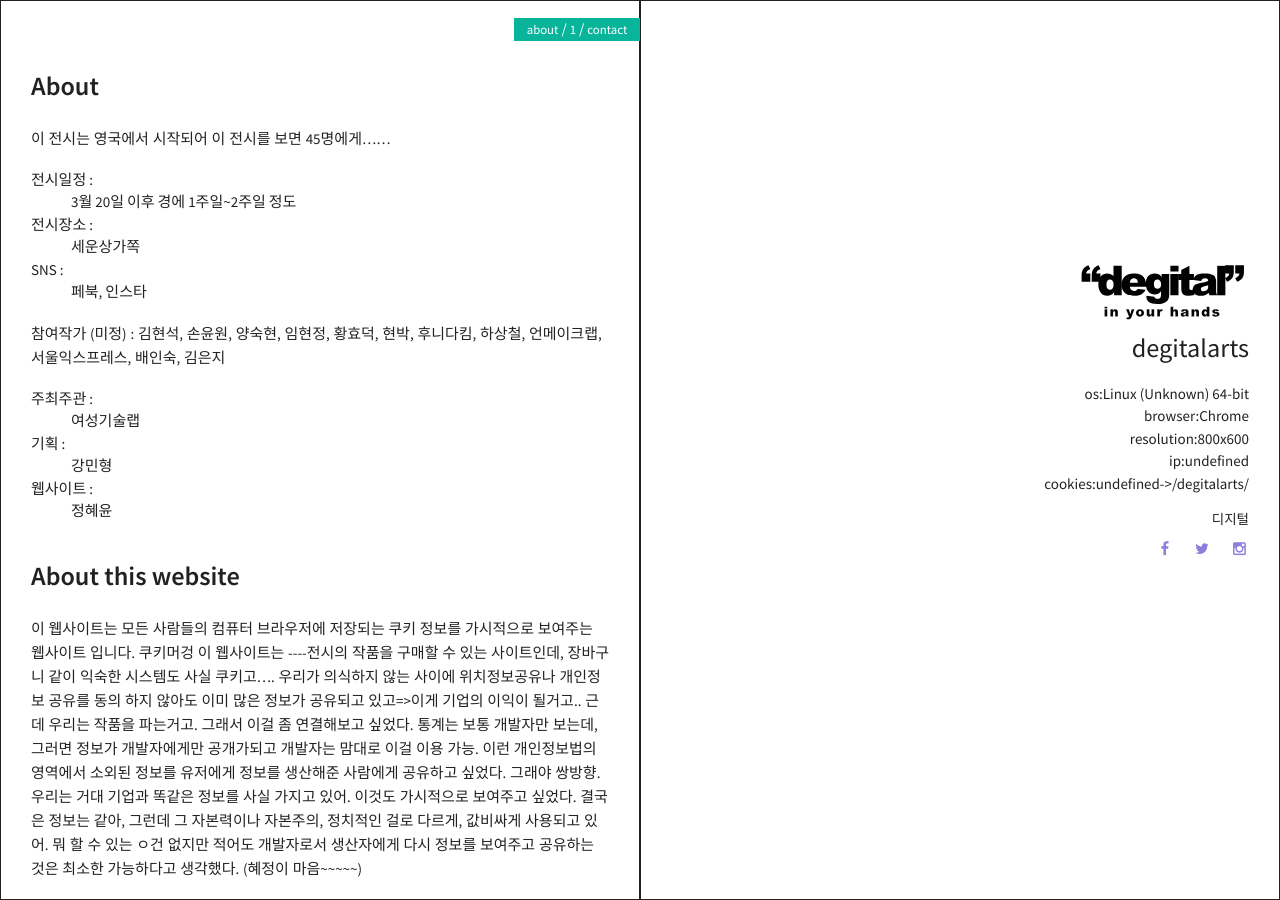
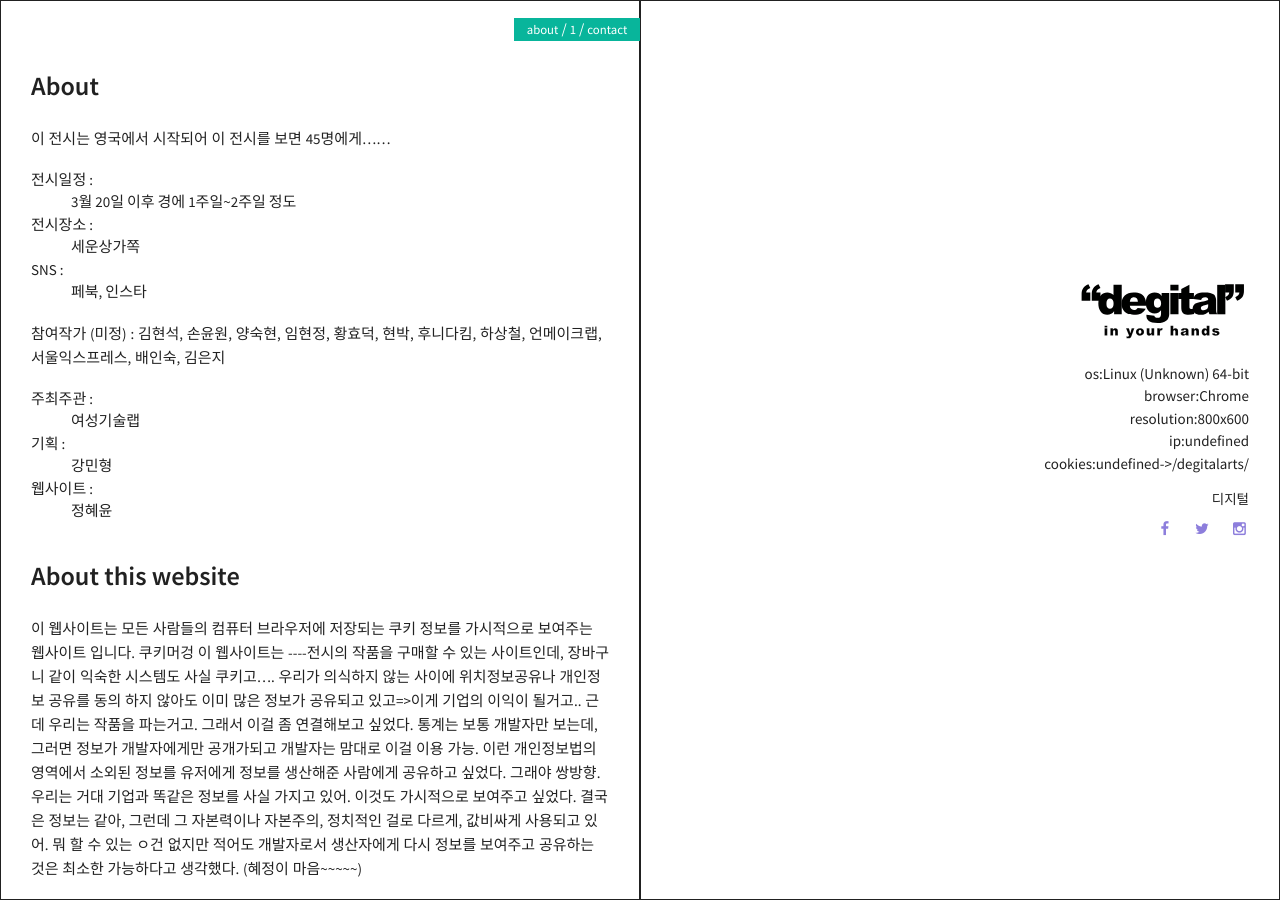
Before and after one commit to degitalarts/degitalarts, a Jekyll site: the page built from index.html, in a window 1280 px wide. Built offline with Jekyll 4.4.1, drawn with Linux system fonts in a browser that asks for light colours; comment, search, counter and statistics services are not loaded.

Commit message:
Update _layout.scss

```diff
--- a/_sass/pages/_layout.scss
+++ b/_sass/pages/_layout.scss
@@ -29,7 +29,7 @@
   .author_name {
     display: block;
     color: $text-color;
-    font-size: 1.75em;
+    font-size: 0em;
     text-transform: lowercase;
   }
   .author_job {
```
